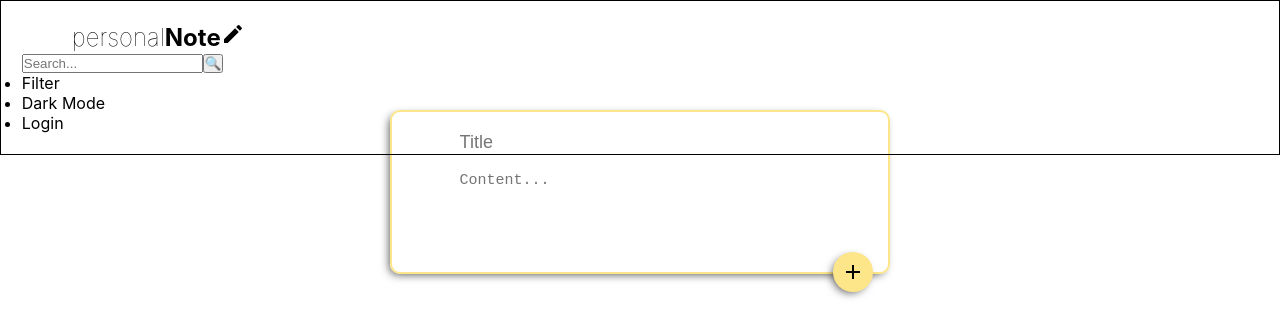
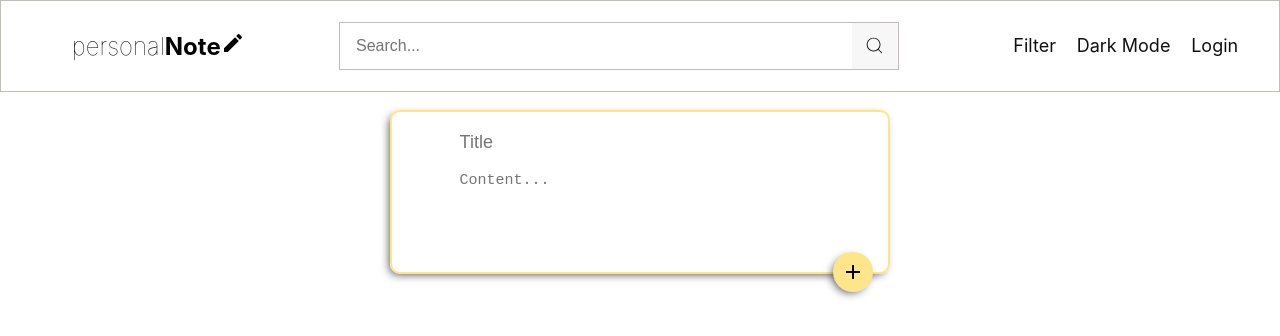
Before and after one commit to RaviPratihast/my-todo-app-using-React, a React (Create React App) app: page / in a window 1280 px wide. Shown: the top 336 px of the page. Built offline with nearby package versions, Linux system fonts and the light colour scheme.

Commit message:
Style: added some class name and styles.

```diff
--- a/src/components/Header/header.css
+++ b/src/components/Header/header.css
@@ -1,7 +1,9 @@
-
-
-header {
-    border: 1px solid black;
+.header-component {
+  border: 1px solid rgb(190, 191, 185);
+  display: flex;
+  justify-content: space-between;
+  align-items: center;
+  flex-wrap: wrap;
   padding: 1.3rem;
   /* background-color: var(--bg-color-header); */
   position: fixed;
@@ -9,10 +11,10 @@ header {
   z-index: 1;
 }
 
-header>h2 {
+header > h2 {
   margin-left: 50px;
-    font-weight:100;
+  font-weight: 100;
 }
-header>h2>span{
+header > h2 > span {
   font-weight: bold;
 }
--- a/src/components/Header/header.jsx
+++ b/src/components/Header/header.jsx
@@ -6,9 +6,9 @@ import "./header.css";
 function Header() {
   return (
     <>
-      <header>
+      <header className="header-component">
         {/* The Logo */}
-        <h2>
+        <h2 className="Logo-text">
           personal<span>Note</span>
           <CreateIcon />
         </h2>
--- a/src/components/Navbar/Navbar.css
+++ b/src/components/Navbar/Navbar.css
@@ -0,0 +1,19 @@
+.navbar {
+  display: flex;
+  justify-content: space-between;
+  align-items: center;
+  /* background-color: #333; */
+  padding: 10px 20px;
+}
+
+.navbar-links {
+  list-style: none;
+  display: flex;
+  gap: 1.3rem;
+}
+
+.navbar-links li {
+  color: rgb(17, 16, 16);
+  text-decoration: none;
+  font-size: 18px;
+}
--- a/src/components/Search/Search.css
+++ b/src/components/Search/Search.css
@@ -0,0 +1,27 @@
+.search-container {
+  display: flex;
+  border: 1px solid rgb(196, 187, 187);
+  width: 35rem;
+  height: 3rem;
+  /* border-radius: 0.rem; */
+}
+
+.search-input {
+  width: 100%;
+  padding: 1rem;
+  font-size: 1rem;
+  outline: none;
+  border: none;
+}
+.search-button {
+  padding: 0.8rem;
+  display: flex;
+  justify-content: center;
+  align-items: center;
+  background-color: rgb(247, 247, 247);
+  border: none;
+  cursor: pointer;
+}
+.search-button-icon {
+  font-size: 1.3rem;
+}
--- a/src/components/Search/Search.jsx
+++ b/src/components/Search/Search.jsx
@@ -1,12 +1,15 @@
 import React from "react";
+import { CiSearch } from "react-icons/ci";
 import "./Search.css";
 const Search = () => {
   return (
-    <div className="Search-container">
+    <div className="search-container">
       <input type="text" className="search-input" placeholder="Search..." />
-      <button className="search-button">🔍</button>
+      <button className="search-button">
+        <CiSearch className="search-button-icon" />
+      </button>
     </div>
   );
 };
 
-export {Search};
+export { Search };
```
Lines whose indentation alone changed are shown as unchanged.
